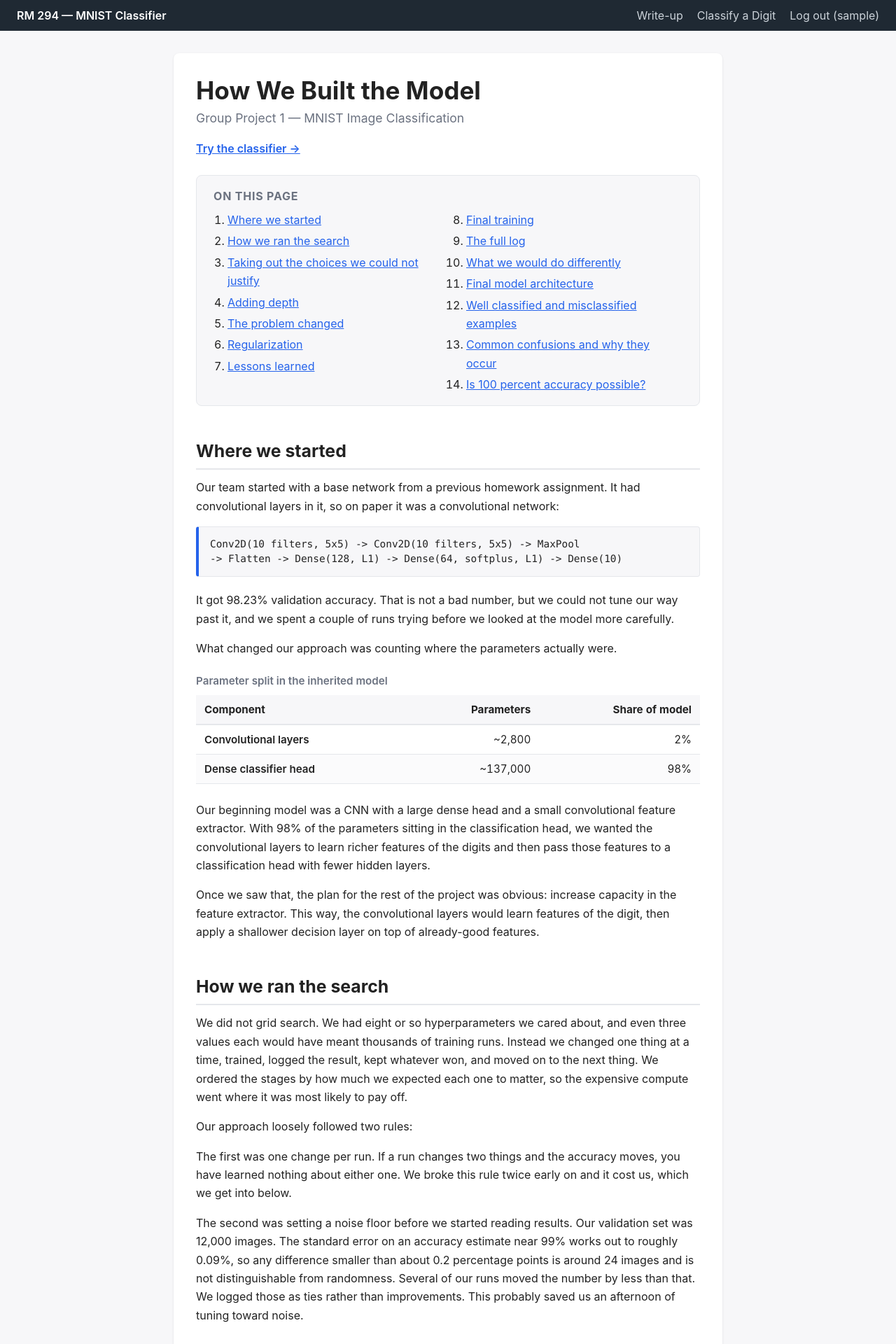
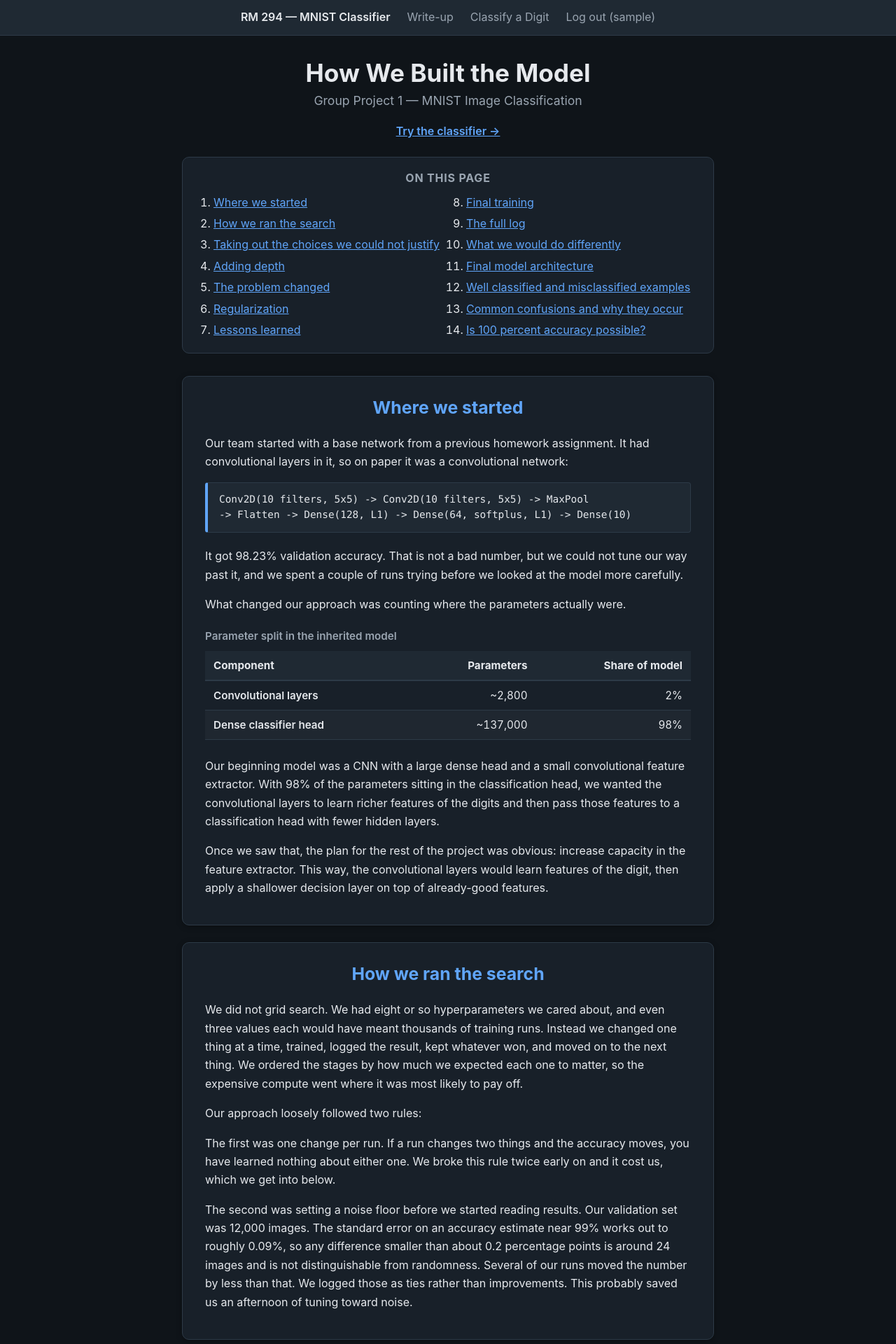
Before and after one commit to MSBASharks/mnist-classifier-webapp, a Django app: page / in a window 1280 px wide. Shown: the top 1920 px of the page at 70% size. Run offline with Django 5.2, Linux system fonts and the light colour scheme; the visitor is signed in with stand-in values (Sample User, id 1).

Commit message:
Update style.css

```diff
--- a/classifier/static/classifier/style.css
+++ b/classifier/static/classifier/style.css
@@ -1,40 +1,89 @@
+/* ==========================================================================
+   Dark theme. All colors live in :root variables, so retheming = edit here.
+   ========================================================================== */
+
+:root {
+    color-scheme: dark;            /* dark scrollbars + native form controls */
+    --bg:        #0f1419;          /* page background */
+    --surface:   #182029;          /* cards / sections */
+    --surface-2: #1f2933;          /* nested: nav, code blocks, table headers */
+    --border:    #2d3a47;
+    --text:      #e6e9ed;
+    --muted:     #9aa5b1;
+    --accent:    #60a5fa;          /* links, headings, borders of callouts */
+    --accent-btn:#2563eb;          /* button fill (white text stays readable) */
+    --accent-btn-hover: #1d4fd8;
+    --accent-bg: #16263d;          /* callouts / highlighted table rows */
+    --error-bg:  #3b1a1a;
+    --error-text:#fca5a5;
+}
+
 body {
     font-family: -apple-system, Segoe UI, Roboto, Helvetica, Arial, sans-serif;
     margin: 0;
-    background: #f7f7f9;
-    color: #222;
+    background: var(--bg);
+    color: var(--text);
+    line-height: 1.6;
 }
 
+a { color: var(--accent); }
+
+/* Centered headings site-wide (body paragraphs stay left-aligned for readability) */
+h1, h2 { text-align: center; }
+
+/* ---------- Navigation ---------- */
+
 .topnav {
-    background: #1f2933;
-    color: white;
+    background: var(--surface-2);
+    border-bottom: 1px solid var(--border);
+    color: var(--text);
     padding: 0.75rem 1.5rem;
     display: flex;
-    gap: 1.25rem;
+    flex-wrap: wrap;
+    gap: 1.5rem;
     align-items: center;
+    justify-content: center;       /* centered nav */
 }
 
 .topnav .brand {
     font-weight: 600;
-    margin-right: auto;
 }
 
 .topnav a {
-    color: #cbd2d9;
+    color: var(--muted);
     text-decoration: none;
 }
 
 .topnav a:hover {
-    color: white;
+    color: var(--text);
 }
 
+/* ---------- Main content card ---------- */
+
 .content {
-    max-width: 720px;
+    max-width: 760px;
     margin: 2rem auto;
-    background: white;
+    background: var(--surface);
+    border: 1px solid var(--border);
     padding: 2rem;
-    border-radius: 8px;
-    box-shadow: 0 1px 3px rgba(0,0,0,0.1);
+    border-radius: 10px;
+    box-shadow: 0 4px 16px rgba(0, 0, 0, 0.4);
+}
+
+/* The write-up page draws its own section cards, so drop the outer card there
+   (avoids a card inside a card). */
+.content:has(.writeup) {
+    background: transparent;
+    border: 0;
+    box-shadow: none;
+    padding: 0 1rem;
+}
+
+/* ---------- Forms ---------- */
+
+.stacked-form {
+    max-width: 380px;
+    margin: 0 auto;                /* centered form */
 }
 
 .stacked-form label {
@@ -105,13 +183,12 @@ button {
    ========================================================================== */
 
 .writeup {
-  --wu-text: #222;
-  --wu-muted: #6b7280;
-  --wu-accent: #2563eb;
-  --wu-border: #e5e7eb;
-  --wu-surface: #f7f7f9;
-  --wu-highlight: #eaf1fe;
-  /* sits inside .content (720px white card), so no extra width/padding */
+  --wu-text: var(--text);
+  --wu-muted: var(--muted);
+  --wu-accent: var(--accent);
+  --wu-border: var(--border);
+  --wu-surface: var(--surface-2);
+  --wu-highlight: var(--accent-bg);
   padding: 0;
   color: var(--wu-text);
   line-height: 1.65;
@@ -120,25 +197,36 @@ button {
 .writeup h1 { font-size: 2.2rem; line-height: 1.2; margin: 0 0 .25rem; }
 .writeup h2 {
   font-size: 1.55rem;
-  margin: 2.75rem 0 .75rem;
+  margin: 0 0 .75rem;
   padding-bottom: .3rem;
-  border-bottom: 2px solid var(--wu-border);
+  border-bottom: 0;
+  color: var(--wu-accent);
   scroll-margin-top: 1rem;
 }
 .writeup h3 { font-size: 1.2rem; margin: 2rem 0 .5rem; }
 .writeup p  { margin: 0 0 1rem; }
 .writeup a  { color: var(--wu-accent); }
 
-.writeup-header { margin-bottom: 1.5rem; }
+.writeup-header { margin-bottom: 1.5rem; text-align: center; }
 .writeup-subtitle { color: var(--wu-muted); font-size: 1.1rem; margin: 0 0 .75rem; }
-.writeup-cta, .writeup-footer-cta { font-weight: 600; }
+.writeup-cta, .writeup-footer-cta { font-weight: 600; text-align: center; }
 .writeup-footer-cta { margin-top: 3rem; }
+
+/* Each major section is its own centered card */
+.writeup section {
+  background: var(--surface);
+  border: 1px solid var(--border);
+  border-radius: 10px;
+  padding: 1.5rem 2rem;
+  margin: 1.5rem 0;
+  box-shadow: 0 2px 8px rgba(0, 0, 0, 0.3);
+}
 
 /* Table of contents */
 .writeup-toc {
-  background: var(--wu-surface);
+  background: var(--surface);
   border: 1px solid var(--wu-border);
-  border-radius: 8px;
+  border-radius: 10px;
   padding: 1rem 1.5rem;
   margin-bottom: 2rem;
 }
@@ -221,14 +310,14 @@ button {
 .writeup tbody th { font-weight: 600; }
 .writeup .num { text-align: right; font-variant-numeric: tabular-nums; }
 .writeup thead th.num { text-align: right; }
-.writeup tbody tr:nth-child(even) { background: #fbfbfc; }
+.writeup tbody tr:nth-child(even) { background: rgba(255, 255, 255, 0.03); }
 .writeup tr.key, .writeup tr.key:nth-child(even) { background: var(--wu-highlight); }
 .writeup tfoot th, .writeup tfoot td {
   border-top: 2px solid var(--wu-border);
   border-bottom: 0;
   background: var(--wu-surface);
 }
-.writeup .narrow-table { max-width: 24rem; }
+.writeup .narrow-table { max-width: 24rem; margin-left: auto; margin-right: auto; }
 .writeup .config-table th { width: 10rem; background: var(--wu-surface); }
 .writeup .log-table td:nth-child(2) { min-width: 16rem; }
 
```
Also changed, not shown: other parts of classifier/static/classifier/style.css (+42 -11 lines).
